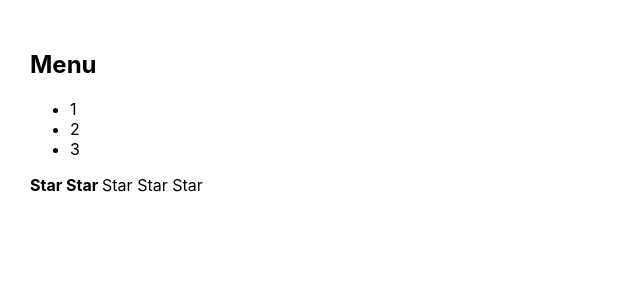
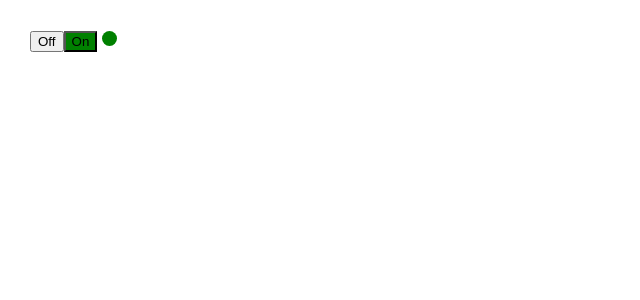
Before and after one commit to Annaptrvna/react-kzd, a React (Create React App) app: page / in a window 1280 px wide. Shown: the top 300 px of the page, without its empty margins (0-640 px from the left). Built offline with nearby package versions, Linux system fonts and the light colour scheme.

Commit message:
Refactor OnOff

```diff
--- a/src/App.tsx
+++ b/src/App.tsx
@@ -3,12 +3,14 @@ import './App.css';
 import {Star} from "./components/rating/Star";
 import {Accordion} from "./components/accrodion/Accordion";
 import {Rating} from "./components/rating/Rating";
+import {OnOff} from "./components/onoff/OnOff";
 
 function App() {
   return (
     <div className="App">
-        <Accordion title={"Menu"}/>
-        <Rating value={2}/>
+        {/*<Accordion title={"Menu"}/>*/}
+        {/*<Rating value={2}/>*/}
+        <OnOff/>
     </div>
   );
 }
--- a/src/components/accrodion/Accordion.tsx
+++ b/src/components/accrodion/Accordion.tsx
@@ -1,4 +1,5 @@
 import {AccordionTitle} from "./AccordionTitle";
+import {AccordionBody} from "./AccordionBody";
 
 type AccordionType = {
     title: string
@@ -7,11 +8,7 @@ export const Accordion = (props: AccordionType) => {
     return (
         <div>
             <AccordionTitle title={props.title}/>
-            <ul>
-                <li>1</li>
-                <li>2</li>
-                <li>3</li>
-            </ul>
+            <AccordionBody/>
         </div>
     )
 }
--- /dev/null
+++ b/src/components/accrodion/AccordionBody.tsx
@@ -0,0 +1,10 @@
+
+export const AccordionBody = () => {
+    return (
+        <ul>
+            <li>1</li>
+            <li>2</li>
+            <li>3</li>
+        </ul>
+    )
+}
--- /dev/null
+++ b/src/components/onoff/Button.tsx
@@ -0,0 +1,11 @@
+import {ButtonHTMLAttributes} from "react";
+
+type ButtonPropsType = ButtonHTMLAttributes<HTMLButtonElement>
+
+
+export const Button = ({name, onClick, className} : ButtonPropsType) => {
+    return (
+
+        <button className={className} onClick={onClick}>{name}</button>
+    )
+}
--- /dev/null
+++ b/src/components/onoff/OnOff.module.css
@@ -0,0 +1,19 @@
+
+.circle {
+    width: 15px;
+    height: 15px;
+    border-radius: 50%;
+    margin-left: 5px;
+}
+
+.off {
+    background-color: red;
+}
+
+.on {
+    background-color: green;
+}
+
+button, .circle {
+    display: inline-block;
+}
--- /dev/null
+++ b/src/components/onoff/OnOff.tsx
@@ -0,0 +1,15 @@
+import {Button} from "./Button";
+import {useState} from "react";
+import s from "./OnOff.module.css"
+
+export const OnOff = () => {
+    const [on, setOn] = useState<boolean>(true)
+
+    return (
+        <>
+            <Button  onClick={()=>setOn(false)} className={on ? "": s.off} name={"Off"}/>
+            <Button  onClick={()=>setOn(true)} className={on? s.on : ""} name={"On"}/>
+            <span className={`${s.circle} ${on ? s.on : s.off} `}></span>
+        </>
+    )
+}
```
